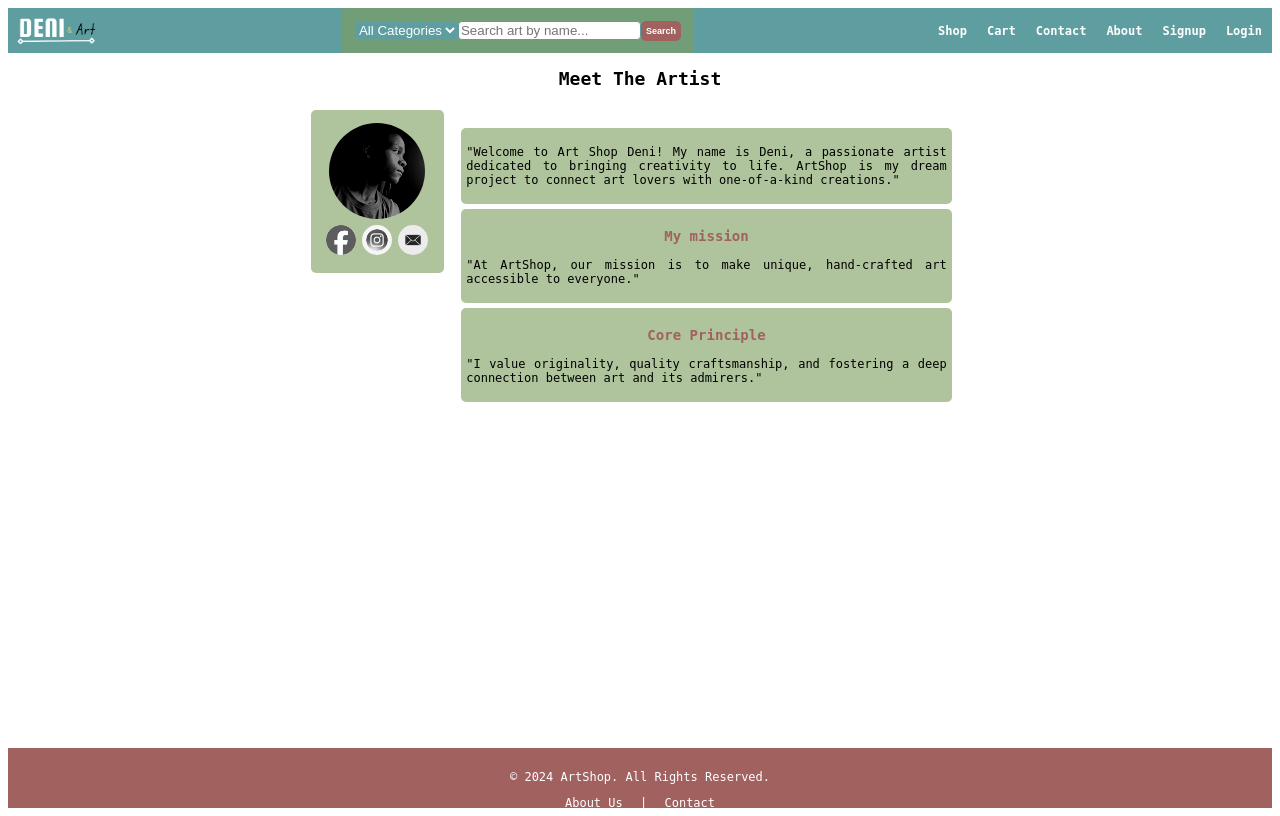
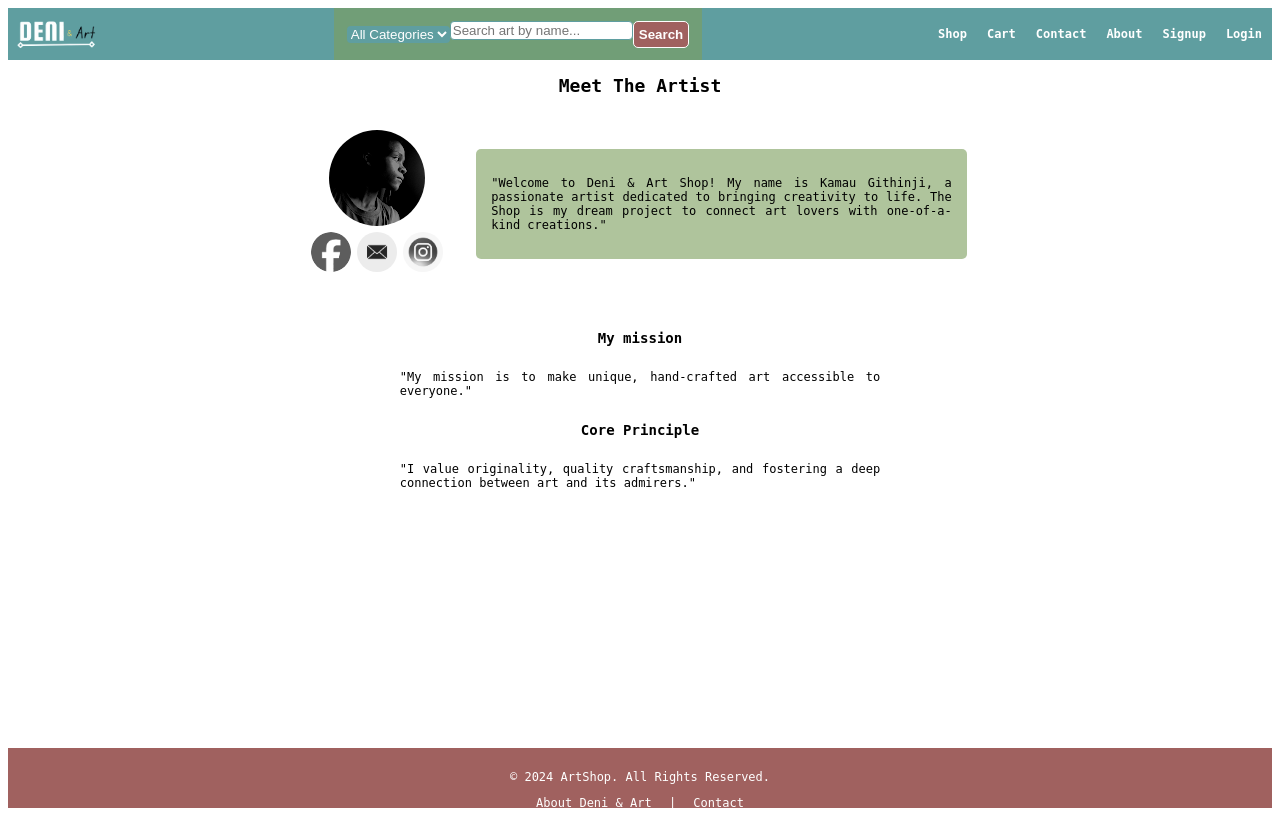
Before and after one commit to deni-cyber/artshop, a Django app: template art/templates/art/about.html in a window 1280 px wide. Run offline with Django 3.2, Linux system fonts and the light colour scheme; the template is opened without the code that fills it, so the values that code supplies are empty.

Commit message:
improved the UI

```diff
--- a/art/templates/art/about.html
+++ b/art/templates/art/about.html
@@ -9,13 +9,13 @@
         <div class="aiconbox">
 
             <div class="aicon">
-                <a href="#" ><img src="{% static 'art/images/fb.png' %}" alt="Logo" width="30"></a>
+                <a href="https://www.facebook.com/d.kamau.githinji/" ><img src="{% static 'art/images/fb.png' %}" alt="icon" width="40"></a>
             </div>
             <div class="aicon">
-                <a href="#" ><img src="{% static 'art/images/ig.jpg' %}" alt="Logo" width="30"></a>
+                <a href="mailto:deniskamau928@gmail.com" ><img src="{% static 'art/images/email.png' %}" alt="icon" width="40"></a>
             </div>
             <div class="aicon">
-                <a href="#" ><img src="{% static 'art/images/email.png' %}" alt="Logo" width="30"></a>
+                <a href="https://www.instagram.com/d.kamau.githinji/" ><img src="{% static 'art/images/ig.jpg' %}" alt="icon" width="40"></a>
             </div>
 
         </div>
@@ -23,22 +23,23 @@
     <div class="atext">
         <div class="card">
             <p>
-                "Welcome to Art Shop Deni! My name is Deni, a passionate artist dedicated to bringing creativity to life.
-            ArtShop is my dream project to connect art lovers with one-of-a-kind creations."
+                "Welcome to Deni & Art Shop! My name is Kamau Githinji, a passionate artist dedicated to bringing creativity to life.
+            The Shop is my dream project to connect art lovers with one-of-a-kind creations."
             </p>
         </div>
-        <div class="card">
+    </div>
+</div>
+<div class="aboutc">
+    <div class="atext ">
         <h3>My mission</h3>
         <p>
-                "At ArtShop, our mission is to make unique, hand-crafted art accessible to everyone."
+            "My mission is to make unique, hand-crafted art accessible to everyone."
         </p>
-        </div>
-        <div class="card">
+
         <h3>Core Principle</h3>
         <p>
             "I value originality, quality craftsmanship, and fostering a deep connection between art and its admirers."
         </p>
     </div>
 </div>
-</div>
 {% endblock %}
--- a/art/templates/art/art_detail.html
+++ b/art/templates/art/art_detail.html
@@ -9,7 +9,7 @@
     </div>
 
     <div class="artdescription">
-        <h3><strong>Title:</strong> {{ art.title }}</h3>
+        <p><strong>Title:</strong> {{ art.title }}</p>
         <p><strong>Artist:</strong> {{ art.artist }}</p>
         <p><strong>Description:</strong> {{ art.description }}</p>
         <p><strong>Price:</strong> KES{{ art.price }}</p>
--- a/art/templates/art/art_list.html
+++ b/art/templates/art/art_list.html
@@ -4,7 +4,7 @@
 
 {% block content %}
 
-    <h2>Available Artworks</h2>
+    <h2>Available</h2>
     <div class="art_listbox">
         {% for art in art_list %}
         <div class="art_card">
--- a/art/templates/art/base.html
+++ b/art/templates/art/base.html
@@ -94,7 +94,7 @@
         <footer id="footer" class="footer">
             <div class="container">
                 <p>&copy; 2024 ArtShop. All Rights Reserved.</p>
-                <p><a href="{% url 'art:about' %}">About Us</a> | <a href="{% url 'art:contact' %}">Contact</a></p>
+                <p><a href="{% url 'art:about' %}">About Deni & Art</a> | <a href="{% url 'art:contact' %}">Contact</a></p>
             </div>
         </footer>
     </div>
--- a/art/templates/art/view_cart.html
+++ b/art/templates/art/view_cart.html
@@ -29,7 +29,7 @@
 
             <div class="buttonnavbox">
                 <button>
-                    <a href="{% url 'art:art_list' %}">Continue Shopping</a>
+                    <a href="{% url 'art:art_list' %}">Go to Shop</a>
                 </button>
                 {% if cart_items %}
                 <button>
--- a/artstore/settings.py
+++ b/artstore/settings.py
@@ -25,7 +25,7 @@ SECRET_KEY = 'django-insecure-woi7_z4h%kavpmuuk^17h9@0i&j$x)4rp^wn(@pjm=oufz*g#g
 # SECURITY WARNING: don't run with debug turned on in production!
 DEBUG = True
 
-ALLOWED_HOSTS = ['localhost','192.168.0.102']
+ALLOWED_HOSTS = ['localhost','192.168.0.102','127.0.0.1' ]
 
 
 # Application definition
--- a/static/art/css/about.css
+++ b/static/art/css/about.css
@@ -6,7 +6,6 @@
 }
 .aphoto{
     align-self: flex-start;
-    background-color:  #7ea05f9d;
     padding: 1%;
     border-radius: 5px;
 }
@@ -32,6 +31,7 @@
 .atext p{
     color: black;
     text-align: justify;
+    padding: 10px;
 }
 .aiconbox{
     display: flex;
@@ -52,7 +52,6 @@
         padding: 1%;
         width: 100%;
         text-align:center;
-        padding: 1%;
     }
 
     .aphoto{
--- a/static/art/css/art_detail.css
+++ b/static/art/css/art_detail.css
@@ -57,7 +57,10 @@
 
     .artdescription{
         width: 100%;
-        text-align: center;
+        text-align: left;
+        margin-left: 2%;
     }
-
+    .artdescription strong{
+        text-decoration: underline;
+    }
 }
--- a/static/art/css/art_listing.css
+++ b/static/art/css/art_listing.css
@@ -12,11 +12,13 @@
     margin: 1%;
     padding: 1%;
     max-width: 20%;
-    font-size: xx-small;
     border-radius: 5px;
+    box-shadow:1px 1px 5px black ;
 }
 .artimg{
     border-radius: 1px;
+    max-height: 300px;
+    overflow: hidden;
 }
 .heading{
     font-weight: bolder;
@@ -27,23 +29,28 @@
 .sellbox{
     display: flex;
     justify-content: space-between;
+    background-color: white;
+    padding: 3px;
 }
 .sellbox a{
-    text-decoration: none;
     color: white;
 }
 .detailbutton{
     background-color:cadetblue;
     padding: none;
     padding: 5px;
+    border-radius: 5px;
+}
+.detailbutton:hover{
+    background-color: black;
 }
 .sellbox form{
     border: none;
     flex-grow: 5;
-    background-color: #A0615F;
+    background-color: white;
     display: flex;
     align-items: center;
-    justify-content: center;
+    justify-content: end;
 }
 .art_image{
     width: 100%;
--- a/static/art/css/base.css
+++ b/static/art/css/base.css
@@ -37,16 +37,21 @@ select{
 
 button{
     background-color: #A0615F;
-    border: none;
+    border:solid 1px white;
     color: white;
     border-radius: 5px;
     padding: 5px;
     font-weight: bold;
-    font-size: xx-small;
 }
+
+button:hover{
+    box-shadow: 1px 1px 7px black;
+}
+
 label{
     color: black;
 }
+
 
 
 ul{
@@ -165,7 +170,7 @@ ul{
 /* Mobile Styles */
 @media (max-width: 900px) {
     body {
-        font-size: 10px;
+        font-size: 8px;
         scroll-behavior: smooth;
     }
     .filterbox{
--- a/static/art/css/cart.css
+++ b/static/art/css/cart.css
@@ -7,9 +7,8 @@
     justify-content: space-around;
     align-items: center;
     background-color:  #7ea05f9d;
-    margin: 2%;
     padding: 8px;
-
+    border-radius: 5px;
 }
 
 .itemimg{
@@ -56,6 +55,7 @@
     flex-wrap: nowrap;
     justify-content: space-around;
     padding: 1%;
+    background-color: cadetblue;
 }
 .buttonnavbox form{
     width: auto;
```
Also changed, not shown: db.sqlite3. Lines whose indentation alone changed are shown as unchanged.
